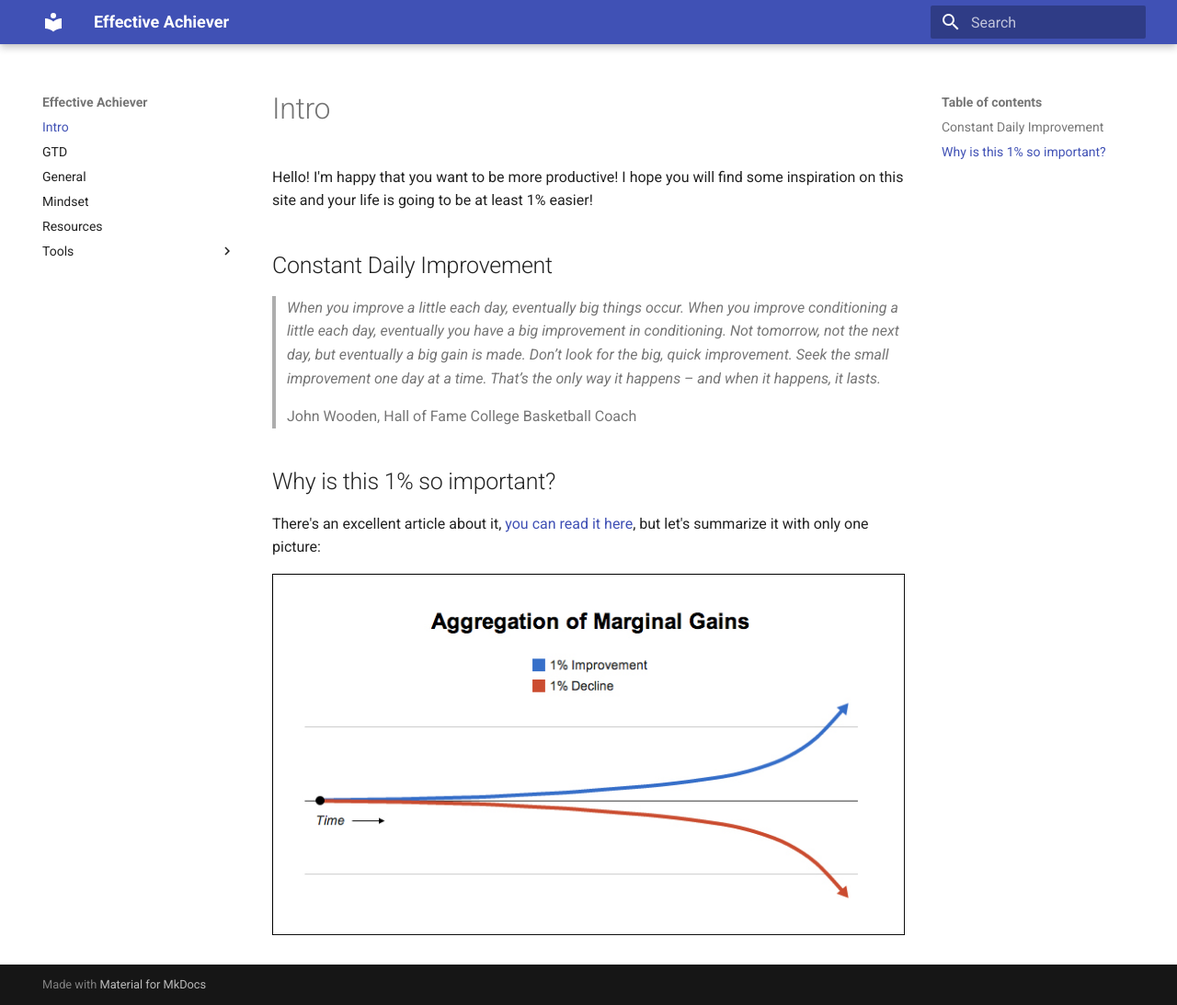
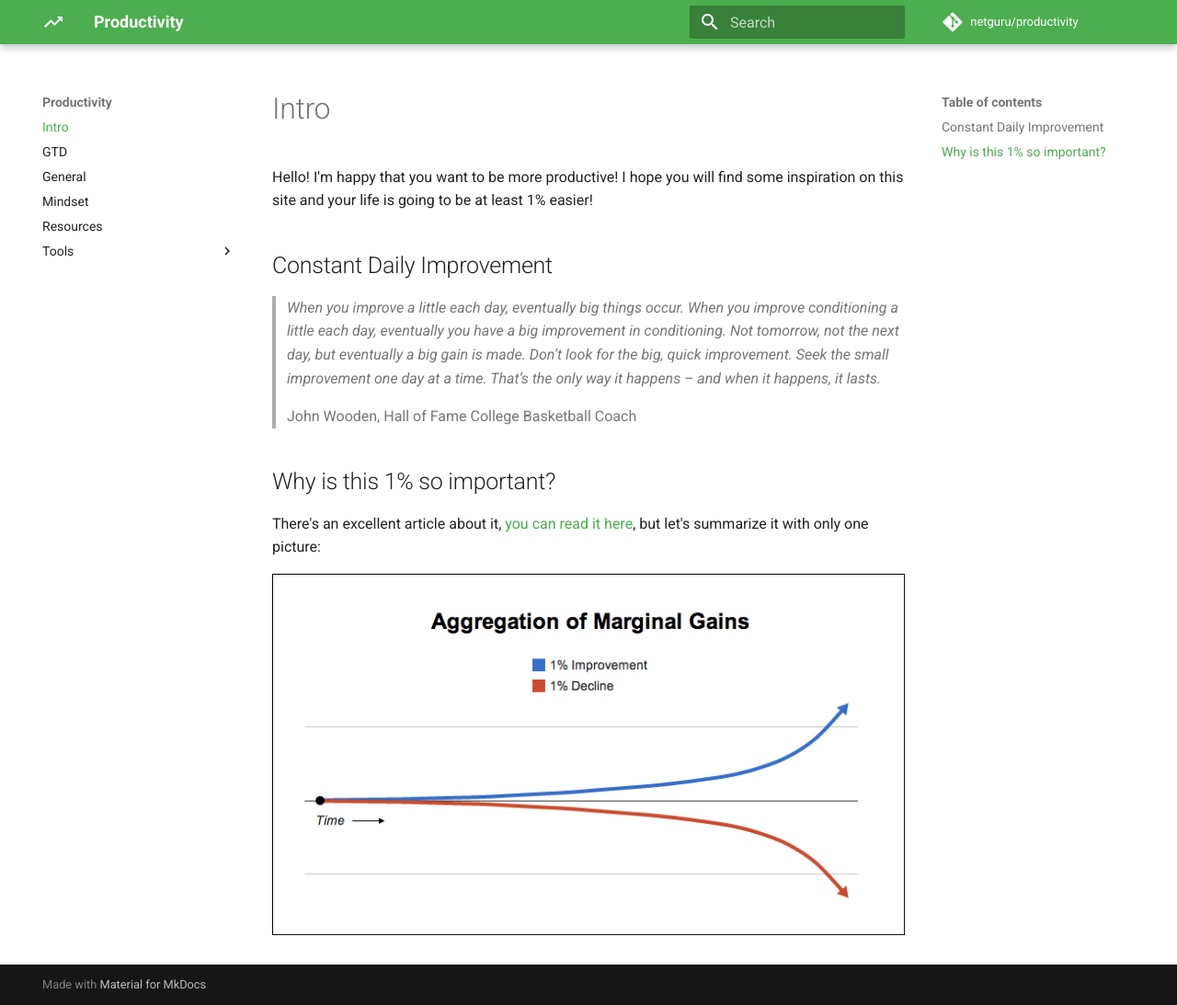
Before and after one commit to netguru/productivity, an MkDocs documentation site: the page built from docs/index.md, in a window 1280 px wide and 1093 px high. Shown: the whole window at 92% size. Built offline with MkDocs 1.6.1 and Material for MkDocs 9.7.7, drawn with Linux system fonts in a browser that asks for light colours; comment, search, counter and statistics services are not loaded.

Commit message:
add colors, fix some UI stuff and install markdown extensions

```diff
--- a/mkdocs.yml
+++ b/mkdocs.yml
@@ -1,3 +1,22 @@
-site_name: Effective Achiever
+site_name: Productivity
+site_url: https://productivity.netguru.co
+
+# Theme
 theme:
   name: material
+  language: en
+  logo:
+    icon: trending_up
+  palette:
+    primary: green
+    accent: deep orange
+
+# Repository
+repo_name: netguru/productivity
+repo_url: https://github.com/netguru/productivity
+
+# Extensions
+markdown_extensions:
+  - admonition
+  - toc:
+      permalink: true
```
